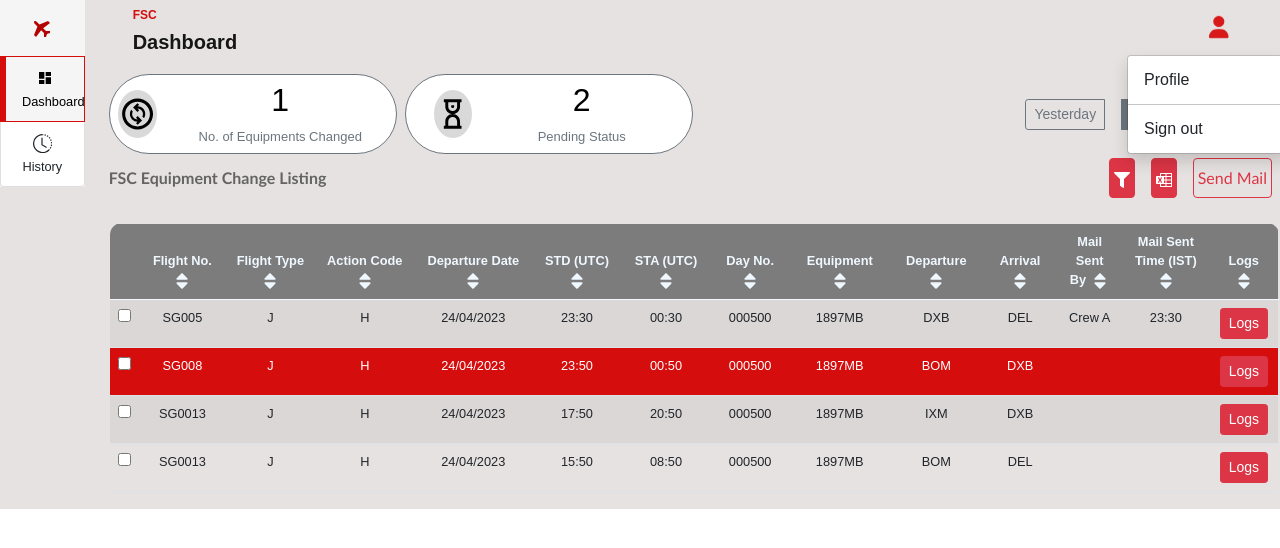
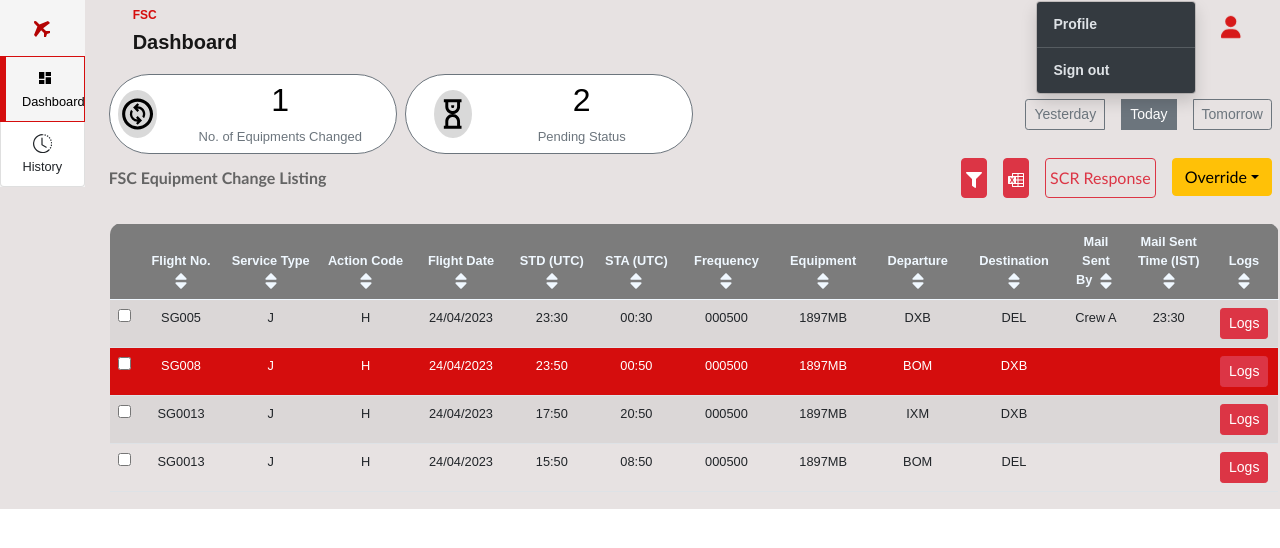
Before and after one commit to Shilpa-1304/Dashboard, a React (Create React App) app: page /dashboard in a window 1280 px wide. Both pictures are taken after a click on the link 1225 px from the left and 27 px from the top of the page. Shown: the top 548 px of the page. Built offline with nearby package versions, Linux system fonts and the light colour scheme; a web font is replaced by a local one.

Commit message:
Update UI as per recent changes in fields name

```diff
--- a/src/Components/FlightDetail/FlightDetail.js
+++ b/src/Components/FlightDetail/FlightDetail.js
@@ -5,7 +5,7 @@ import { FaFilter, FaSort } from 'react-icons/fa';
 import { AiOutlineClose } from 'react-icons/ai';
 import { AiOutlineExpandAlt } from 'react-icons/ai';
 import './FlightDetail.css';
-import {ImAirplane} from 'react-icons/im';
+import { ImAirplane } from 'react-icons/im';
 import { Editor } from "react-draft-wysiwyg";
 import "react-draft-wysiwyg/dist/react-draft-wysiwyg.css";
 import { ToastContainer, toast } from 'react-toastify';
@@ -13,11 +13,12 @@ import 'react-toastify/dist/ReactToastify.css';
 function FlightDetail() {
 
   const [edit, setEdit] = useState(false);
-  const notify = () => toast.error("Email sent successfully !",{
-    icon:<ImAirplane style={{color:'red'}}/>,theme: "dark"
+  const notify = () => toast.error("Email sent successfully !", {
+    icon: <ImAirplane style={{ color: 'red' }} />, theme: "dark"
   });
   return (
-    <div className=''>
+    <div className='' >
+      {/* <div ></div> */}
       <div className='tableHeading d-flex flex-row justify-content-between '>
 
         <span className='my-2'>FSC Equipment Change Listing</span>
@@ -25,10 +26,18 @@ function FlightDetail() {
           <button type='button' className='btn btn-danger mx-2 p-1'><FaFilter /></button>
 
           <button type='button' className='btn btn-danger mx-2 p-1'><SiMicrosoftexcel /></button>
-          <button type="button" className="btn btn-outline-danger mx-2 p-1 btn-md" data-bs-toggle="modal" data-bs-target="#staticBackdrop">Send Mail</button>
+          <button type="button" className="btn btn-outline-danger mx-2 p-1 btn-md" data-bs-toggle="modal" data-bs-target="#staticBackdrop">SCR Response</button>
+          <span className='px-2'><button type="button" class="btn btn-warning dropdown-toggle" data-bs-toggle="dropdown" aria-expanded="false">Override</button>
+          <ul class="dropdown-menu menu1 dropdown-menu-dark">
+          <li><a class="dropdown-item item1" href="#">Confirm</a></li>
+          <li><a class="dropdown-item item1" href="#">Cancel</a></li>
+
+        </ul></span>
+
           {/* <button type='button' className='btn btn-danger mx-2 p-1'><BsFileEarmarkPdfFill /></button> */}
 
         </span>
+
       </div>        <br />
       <div class="table-responsive flightTableContainer">
         <table class="table table-hover  table-striped">
@@ -36,15 +45,15 @@ function FlightDetail() {
             <tr>
               <th></th>
               <th>Flight No.<FaSort size='20px' /></th>
-              <th>Flight Type<FaSort size='20px' /></th>
+              <th>Service Type<FaSort size='20px' /></th>
               <th>Action Code <FaSort size='20px' /></th>
-              <th>Departure Date <FaSort size='20px' /></th>
+              <th>Flight Date <FaSort size='20px' /></th>
               <th>STD (UTC) <FaSort size='20px' /></th>
               <th>STA (UTC) <FaSort size='20px' /></th>
-              <th>Day No. <FaSort size='20px' /></th>
+              <th>Frequency <FaSort size='20px' /></th>
               <th>Equipment <FaSort size='20px' /></th>
               <th>Departure <FaSort size='20px' /></th>
-              <th>Arrival <FaSort size='20px' /></th>
+              <th>Destination <FaSort size='20px' /></th>
               <th>Mail Sent<br /> By <FaSort size='20px' /></th>
               <th>Mail Sent<br /> Time (IST) <FaSort size='20px' /></th>
               <th>Logs <FaSort size='20px' /></th>
@@ -181,7 +190,7 @@ function FlightDetail() {
       </div>
       <div class="offcanvas offcanvas-start border border-danger text-light" data-bs-scroll="true" tabindex="-1" id="offcanvasWithBothOptions" aria-labelledby="offcanvasWithBothOptionsLabel">
         <div class="offcanvas-header bg-danger">
-          <h5 class="offcanvas-title" id="offcanvasWithBothOptionsLabel">Equipment Change Logs offcanvas</h5>
+          <h5 class="offcanvas-title" id="offcanvasWithBothOptionsLabel">Equipment Change Logs</h5>
           <button type="button" class="btn text-reset text-light" data-bs-dismiss="offcanvas" aria-label="Close">X</button>
         </div>
         {/* offcanvas */}
--- a/src/Components/Header/Header.css
+++ b/src/Components/Header/Header.css
@@ -12,3 +12,24 @@
     font-weight: bolder;
     text-align: left;
 }
+
+.dropdown-menu1{
+    animation: rotateMenu 500ms ease-in-out;
+
+}
+.dropdown-item1{
+    font-size: 14px;
+    font-weight: bold;
+
+}
+@keyframes rotateMenu {
+    0% {
+      transform: rotateX(-90deg)
+    }
+    70% {
+      transform: rotateX(20deg)
+    }
+    100% {
+      transform: rotateX(0deg)
+    }
+}
--- a/src/Components/Header/Header.js
+++ b/src/Components/Header/Header.js
@@ -7,15 +7,15 @@ function Header() {
     <nav class="navbar navbar-light bg-light ">
   <div class="container-fluid d-flex  flex-row">
     <span class="navbar-brand headContainer"><span className='heading1'>FSC</span><br/><span>Dashboard</span></span>
-    <div class=" d-flex dropdown btn-group dropdown" style={{marginLeft:'7%',paddingLeft:'6%',textAlign:'center'}}>
+    <div class=" d-flex dropdown btn-group dropstart" style={{textAlign:'center'}}>
                     <a href="#"  class="d-flex align-items-center justify-content-center p-3 text-decoration-none dropdown-toggle" id="dropdownUser3" data-bs-toggle="dropdown" aria-expanded="false">
                     <FontAwesomeIcon icon={faUser} beatFade size="lg" color=' rgb(214, 13, 13)'/>
                     </a>
-                    <ul class="dropdown-menu text-small shadow" aria-labelledby="dropdownMenuButton">
+                    <ul class="dropdown-menu dropdown-menu1 dropdown-menu-dark text-small shadow" aria-labelledby="dropdownMenuButton" >
 
-                      <li><a class="dropdown-item" href="#">Profile</a></li>
+                      <li><a class="dropdown-item dropdown-item1" href="#">Profile</a></li>
                       <li><hr class="dropdown-divider"/></li>
-                      <li><a class="dropdown-item" href="/">Sign out</a></li>
+                      <li><a class="dropdown-item dropdown-item1" href="/">Sign out</a></li>
                     </ul>
 
                 </div>
--- a/src/Components/Sidebar/Sidebar.js
+++ b/src/Components/Sidebar/Sidebar.js
@@ -11,8 +11,8 @@ function Sidebar() {
     <div class="col-1">
           <div class="d-flex flex-column sidebar justify-content-between" >
                 <div className='list-group d-flex flex-column  ' id="list-tab" role="tablist">
-                <a href="/" class="d-block p-3 link-dark text-decoration-none" data-bs-placement="right" >
-                  <ImAirplane className='airplane' style={{fontSize:'1.5m' ,color:'rgb(180, 3, 3)'}}/>
+                <a href="dashboard" class="d-block p-3 link-dark text-decoration-none" data-bs-placement="right" >
+                  <ImAirplane style={{fontSize:'1.5m' ,color:'rgb(180, 3, 3)'}}/>
                 </a>
                 <a class="list-group-item list-group-item-action active" id="list-home-list" data-bs-toggle="list" href="#list-home" role="tab" aria-controls="list-home">
                   <RiDashboardFill style={{fontSize:'1.5m'}}/>
```
Also changed, not shown: src/Components/FlightDetail/FlightDetail.css (line endings or trailing spaces).
